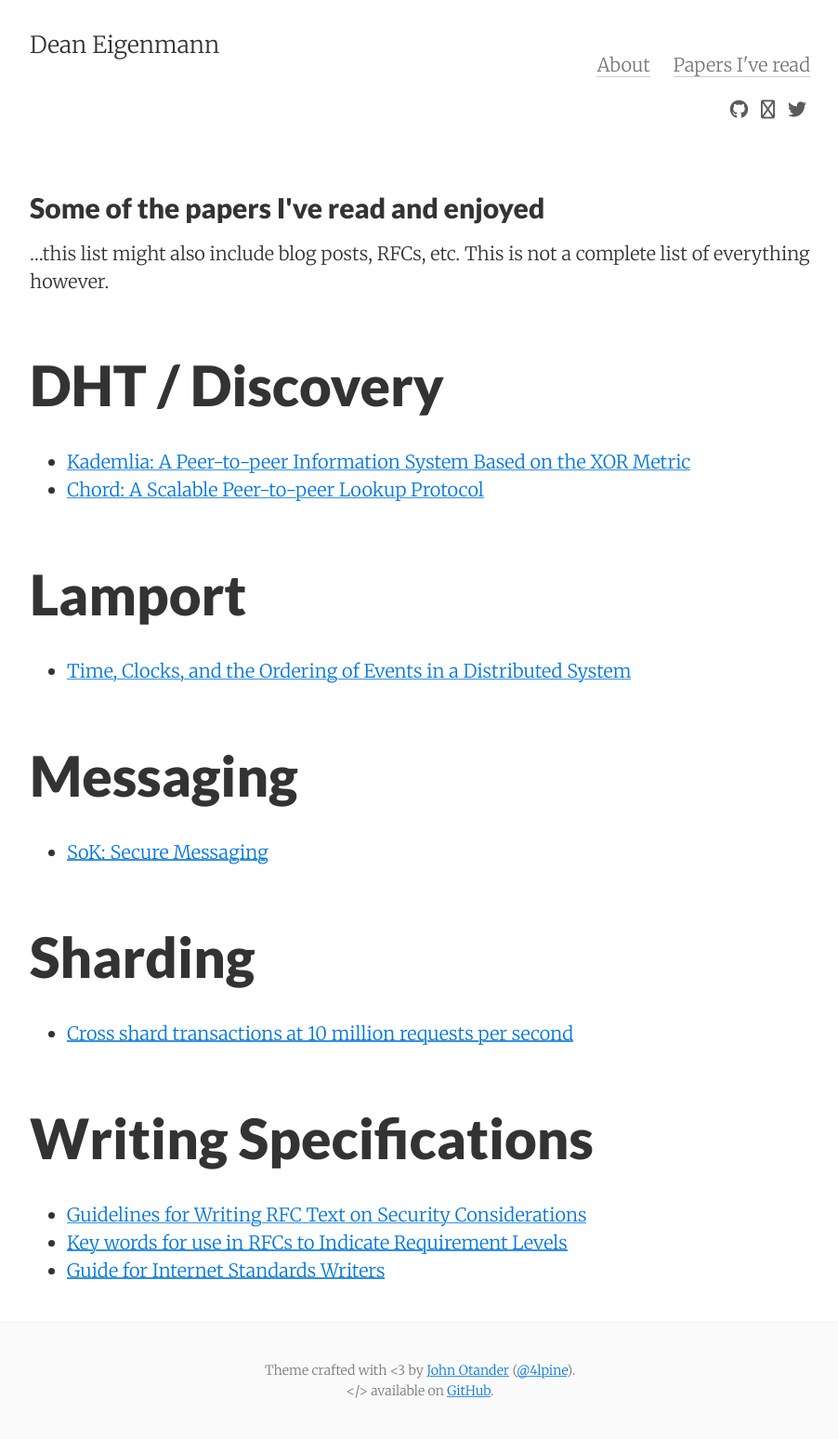
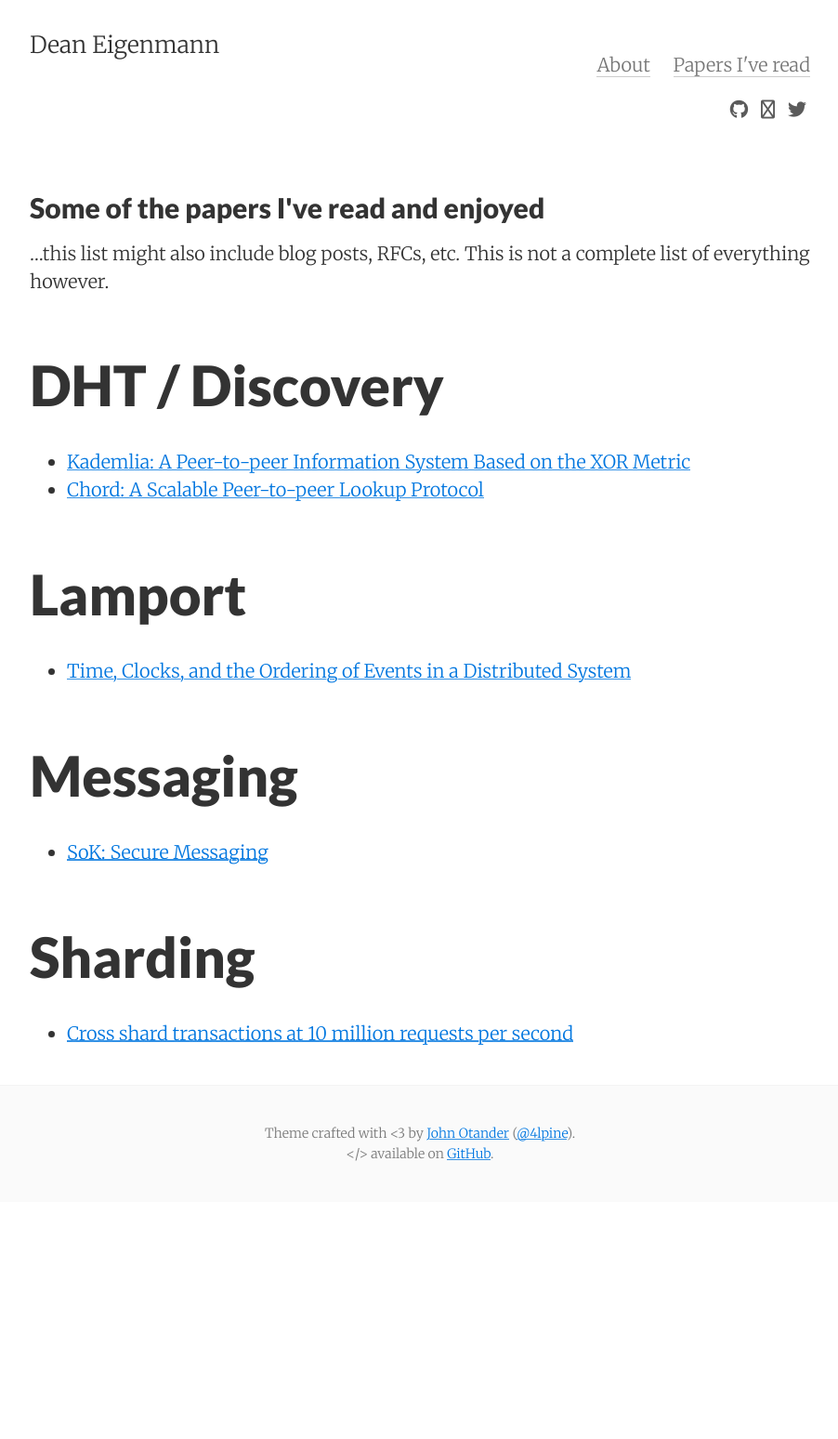
Before and after one commit to decanus/dean.eigenmann.me, a Jekyll site: the page built from papers_i_read.md, in a window 1280 px wide. Shown: the whole page at 93% size, without its empty margins (188-1090 px from the left). Built offline with Jekyll 4.4.1, drawn with Linux system fonts in a browser that asks for light colours; nearby versions of some CDN libraries; after the commit the page ends 1293 px from its top, so only the background shows below that.

Commit message:
Update papers_i_read.md

```diff
--- a/papers_i_read.md
+++ b/papers_i_read.md
@@ -20,8 +20,3 @@ tags: papers-i-read
 
 # Sharding
  - [Cross shard transactions at 10 million requests per second](https://blogs.dropbox.com/tech/2018/11/cross-shard-transactions-at-10-million-requests-per-second/)
-
-# Writing Specifications
- - [Guidelines for Writing RFC Text on Security Considerations](https://tools.ietf.org/html/rfc3552)
- - [Key words for use in RFCs to Indicate Requirement Levels](https://tools.ietf.org/html/rfc2119)
- - [Guide for Internet Standards Writers](https://tools.ietf.org/html/rfc2360)
```
